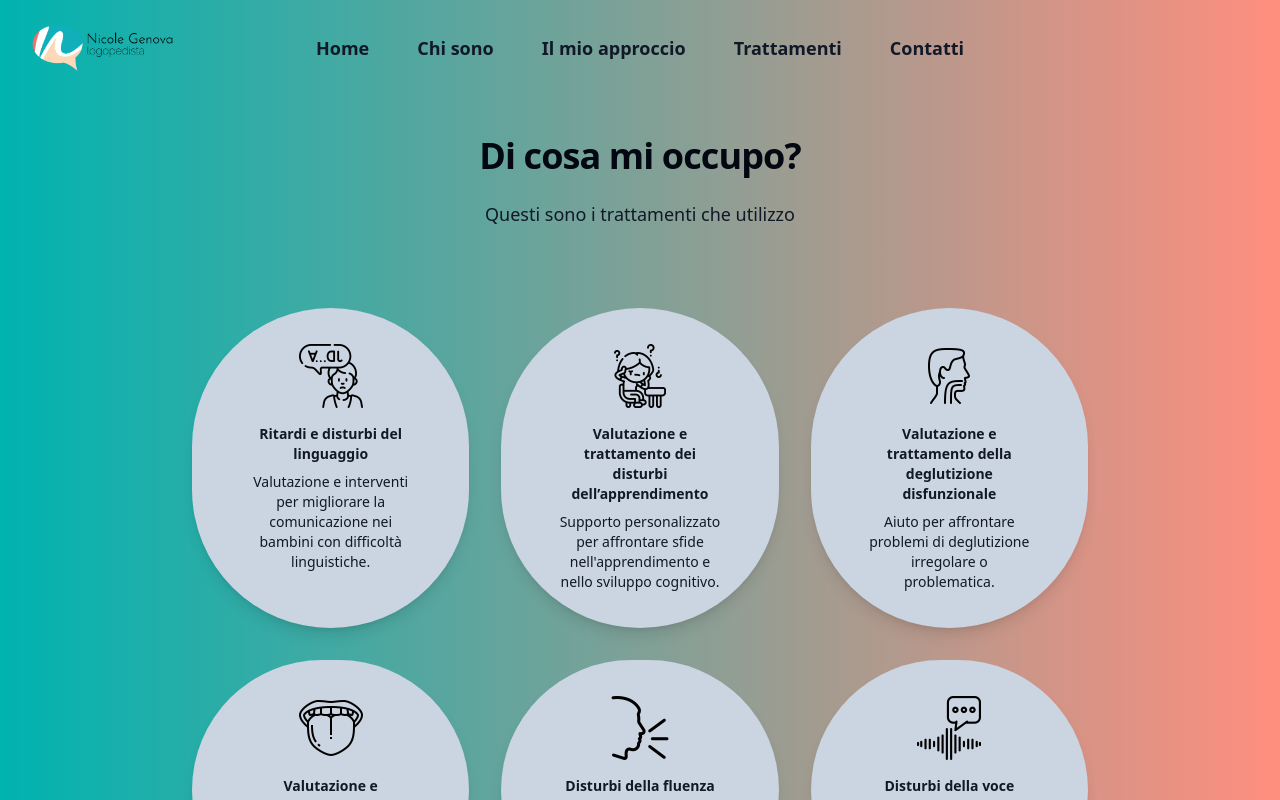
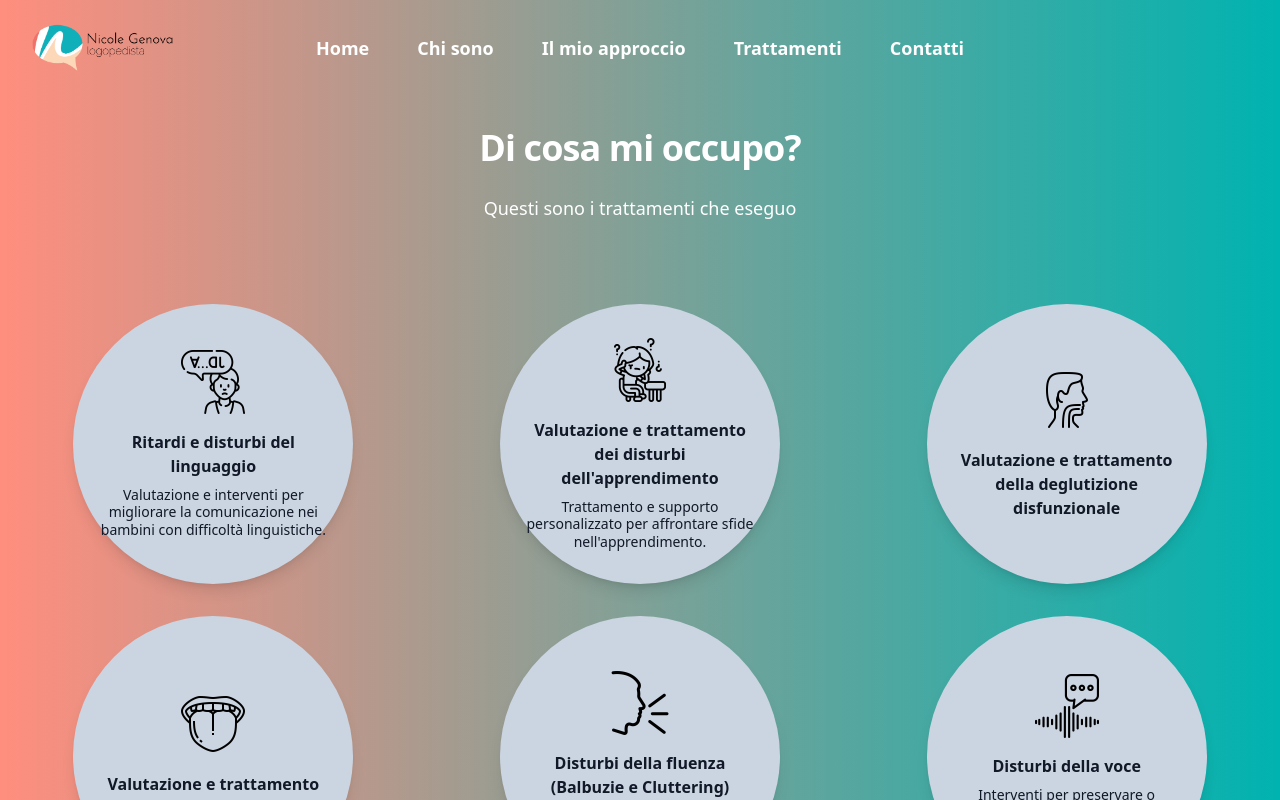
Before and after one commit to Lucajett99/nextjs-nicole_genova, a Next.js app: page /treatments in a window 1280 px wide. Shown: the top 800 px of the page. Built offline with nearby package versions, Linux system fonts and the light colour scheme.

Commit message:
refactoring

```diff
--- a/src/components/Header.js
+++ b/src/components/Header.js
@@ -57,7 +57,7 @@ export default function Header() {
 						<Link
 							key={item.name}
 							href={item.href}
-							className="text-lg font-semibold leading-6 text-gray-900 hover:text-gray-50"
+							className="text-lg font-semibold leading-6 text-white hover:text-gray-900"
 						>
 							{item.name}
 						</Link>
--- a/src/components/Layout.js
+++ b/src/components/Layout.js
@@ -2,9 +2,9 @@ import Header from "./Header.js";
 import Head from "next/head";
 
 const Layout = ({ children }) => {
-  // or: <div className="bg-gradient-to-r from-[#FF8E7E] to-[#00B3B0]">
+  // or: <div className="bg-gradient-to-r from-[#00B3B0] to-[#FF8E7E]">
   return (
-    <div className="bg-gradient-to-r from-[#00B3B0] to-[#FF8E7E]">
+      <div className="bg-gradient-to-r from-[#FF8E7E] to-[#00B3B0]">
       <Head>
         <title>Logopedista Nicole Genova</title>
         <meta name="description" content="Logopedista Nicole Genova" />
--- a/src/components/Treatments.js
+++ b/src/components/Treatments.js
@@ -1,117 +1,88 @@
+import React from 'react';
 import Image from "next/image";
 import speechImage from "../../public/speechImage.png";
 import stutteringImage from "../../public/stuttering.png";
 import learningImage from "../../public/learning.png";
 import swallowingImage from "../../public/swallowing.png";
 import voiceImage from "../../public/voice.png";
-import rehabilitationImage from "../../public/rehabilitation.svg";
 import tongueImage from "../../public/tongue.png";
 
 const features = [
     {
         name: "Ritardi e disturbi del linguaggio",
-    description:
-      "Valutazione e interventi per migliorare la comunicazione nei bambini con difficoltà linguistiche.",
-    icon: (
-      <Image
-        src={speechImage}
-        className="h-16 w-16 mx-auto text-gray-950"
-        aria-hidden="true"
-        loading="lazy"
-      />
-    ),
+        description: "Valutazione e interventi per migliorare la comunicazione nei bambini con difficoltà linguistiche.",
+        icon: speechImage,
     },
     {
-    name: "Valutazione e trattamento dei disturbi dell’apprendimento",
-    description:
-      "Supporto personalizzato per affrontare sfide nell'apprendimento e nello sviluppo cognitivo.",
-    icon: (
-      <Image
-        src={learningImage}
-        className="h-16 w-16 mx-auto text-gray-950"
-        aria-hidden="true"
-        loading="lazy"
-      />
-    ),
+        name: "Valutazione e trattamento dei disturbi dell'apprendimento",
+        description: "Trattamento e supporto personalizzato per affrontare sfide nell'apprendimento.",
+        icon: learningImage,
     },
     {
         name: "Valutazione e trattamento della deglutizione disfunzionale",
-    description:
-      "Aiuto per affrontare problemi di deglutizione irregolare o problematica.",
-    icon: (
-      <Image
-        src={swallowingImage}
-        className="h-16 w-16 mx-auto text-gray-950"
-        aria-hidden="true"
-        loading="lazy"
-      />
-    ),
+        description: "",
+        icon: swallowingImage,
     },
     {
         name: "Valutazione e trattamento del frenulo linguale alterato",
         description: "",
-    icon: (
-      <Image
-        src={tongueImage}
-        className="h-16 w-16 mx-auto text-gray-950"
-        aria-hidden="true"
-        loading="lazy"
-      />
-    ),
+        icon: tongueImage,
     },
     {
-    name: "Disturbi della fluenza (balbuzie)",
-    description:
-      "Terapia per migliorare la fluidità nella comunicazione verbale.",
-    icon: (
-      <Image
-        src={stutteringImage}
-        className="h-16 w-16 mx-auto text-gray-950"
-        aria-hidden="true"
-        loading="lazy"
-      />
-    ),
+        name: "Disturbi della fluenza (Balbuzie e Cluttering)",
+        description: "Terapia per migliorare la fluenza verbale.",
+        icon: stutteringImage,
     },
     {
         name: "Disturbi della voce",
-    description:
-      "Interventi per preservare o ripristinare la salute e la qualità della voce.",
-    icon: (
-      <Image
-        src={voiceImage}
-        className="h-16 w-16 mx-auto text-gray-950"
-        aria-hidden="true"
-        loading="lazy"
-      />
-    ),
+        description: "Interventi per preservare o ripristinare la salute e la qualità della voce.",
+        icon: voiceImage,
     }
 ];
-
 
 export default function Treatments() {
     return (
         <div className="relative overflow-hidden px-6 py-24 sm:py-32 lg:overflow-visible lg:px-0">
             <div className="mx-auto max-w-2xl text-center">
-        <p className="mt-2 text-3xl font-bold tracking-tight text-gray-950 sm:text-4xl">
+                <h2 className="text-3xl font-bold tracking-tight text-white sm:text-4xl">
                     Di cosa mi occupo?
-        </p>
-        <p className="mt-6 sm:text-lg leading-8 text-gray-900">
-          Questi sono i trattamenti che utilizzo
+                </h2>
+                <p className="mt-6 text-lg leading-8 text-white">
+                    Questi sono i trattamenti che eseguo
                 </p>
             </div>
-      <div className="mx-auto mt-16 max-w-2xl sm:mt-16 lg:mt-20 lg:max-w-4xl">
-        <div className="grid grid-cols-1 gap-8 lg:grid-cols-3">
+
+            <div className="mx-auto mt-16 max-w-7xl px-4 sm:mt-20">
+                <div className="grid grid-cols-1 gap-8 md:grid-cols-2 lg:grid-cols-3">
                     {features.map((feature) => (
-            <div
-              key={feature.name}
-              className="text-center text-s lg:text-sm bg-slate-300 rounded-full shadow-lg h-70 w-70 p-4 sm:p-2 lg:p-7"
-            >
-              <div className="h-[60%] w-[80%] m-auto rounded-full p-2 justify-center items-center">
-                {feature.icon}
-                <p className="mt-4 font-semibold text-gray-900">
+                        <div key={feature.name} className="flex justify-center">
+                            <div className="relative aspect-square w-full max-w-[280px]">
+                                <div className="absolute inset-0">
+                                    <div className="h-full w-full rounded-full bg-slate-300 shadow-lg flex flex-col items-center justify-center p-6">
+                                        <div className="flex flex-col items-center space-y-4">
+                                            <div className="relative w-16 h-16">
+                                                <Image
+                                                    src={feature.icon}
+                                                    alt=""
+                                                    className="object-contain"
+                                                    fill
+                                                    sizes="(max-width: 64px) 100vw, 64px"
+                                                    loading="lazy"
+                                                />
+                                            </div>
+                                            <div className="text-center space-y-2">
+                                                <h3 className="font-semibold text-gray-900 text-s">
                                                     {feature.name}
+                                                </h3>
+                                                {feature.description && (
+                                                    <p className="text-gray-900 text-sm leading-tight">
+                                                        {feature.description}
                                                     </p>
-                <p className="mt-2 text-gray-900">{feature.description}</p>
+                                                )}
+                                            </div>
+                                        </div>
+                                    </div>
+                                </div>
                             </div>
                         </div>
                     ))}
--- a/src/pages/index.js
+++ b/src/pages/index.js
@@ -17,14 +17,11 @@ export default function index() {
                         }}
                     />
                 </div>
-                <div className="mx-auto max-w-2xl py-32">
+                <div className="mx-auto max-w-4xl sm:max-w-5xl py-32">
                     <div className="text-center">
-                        <h1 className="text-4xl font-bold tracking-tight text-white sm:text-6xl">
-                            Comunica con fiducia, realizza il tuo potenziale:
+                        <h1 className="text-2xl font-bold tracking-tight text-white sm:text-6xl">
+                            Nessun vento è favorevole per chi non sa dove andare, ma per noi che sappiamo anche la brezza sarà preziosa
                         </h1>
-                        <p className="mt-6 text-lg leading-8 text-white">
-                            Benvenuti nel mondo della logopedia professionale!
-                        </p>
                     </div>
                     <div className="mt-14 flex justify-center justify-items-center text-center gap-x-4">
                         <Link
```
Also changed, not shown: src/components/WhoIAm.js (+24 -18 lines), public/nicole.jpeg. Lines whose indentation alone changed are shown as unchanged.
